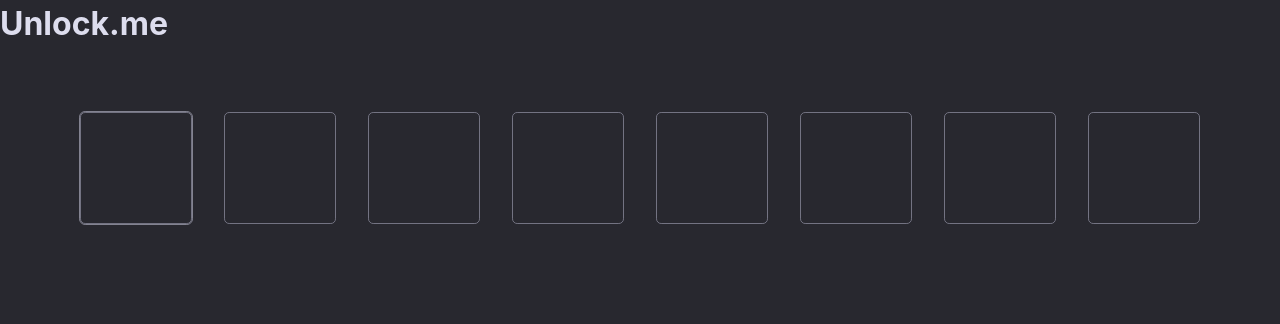
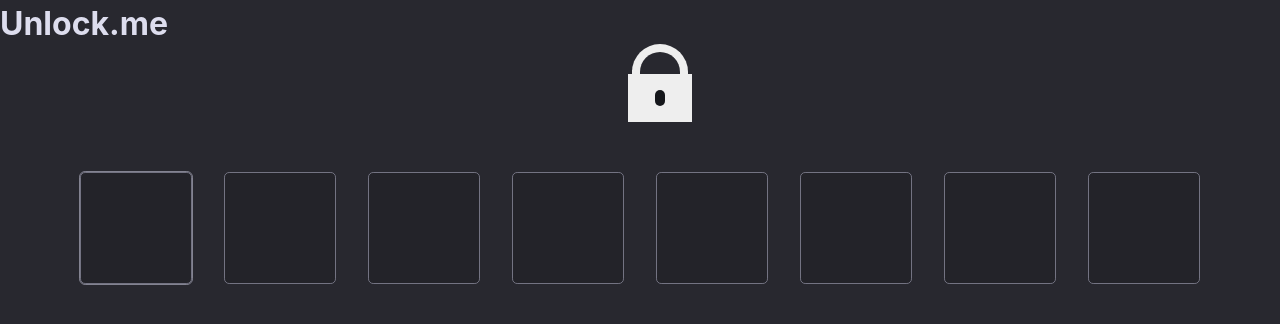
Before and after one commit to Jacob-Lindsey/unlock-it, a React (Create React App) app: page / in a window 1280 px wide. Shown: the top 324 px of the page. Built offline with nearby package versions, Linux system fonts and the light colour scheme.

Commit message:
Added animations for correct and incorrect choices. Wired up handlers for stately values.

```diff
--- a/src/components/Input/Input.js
+++ b/src/components/Input/Input.js
@@ -1,4 +1,5 @@
 import { useEffect, useState } from "react";
+import { generateTargetNumber } from "../../utils/generateTargetNumber";
 import { evaluateUserInput } from "../../utils/evaluateUserInput";
 import styles from "./Input.module.css";
 
@@ -7,7 +8,42 @@ const Input = (props) => {
     const [numbers, setNumbers] = useState([null,null,null,null,null,null,null,null]);
     const results = props.results;
     const setResults = props.setResults;
-    const target = props.target;
+    let target = props.target;
+    const lockAnim = props.lockAnim;
+    const setLockAnim = props.setLockAnim;
+    const lockRef = props.lockRef;
+
+    const wiggle = new KeyframeEffect(
+        lockRef.current,
+        [
+            { transform: 'rotate(0)' },
+            { transform: 'rotate(-5deg)', offset: 0.05 },
+            { transform: 'rotate(5deg)', offset: 0.1 },
+            { transform: 'rotate(-5deg)', offset: 0.15 },
+            { transform: 'rotate(5deg)', offset: 0.2 },
+            { transform: 'rotate(-5deg)', offset: 0.25 },
+            { transform: 'rotate(5deg)', offset: 0.3 },
+            { transform: 'rotate(-5deg)', offset: 0.35 },
+            { transform: 'rotate(5deg)', offset: 0.4 },
+            { transform: 'rotate(-5deg)', offset: 0.45 },
+            { transform: 'rotate(5deg)', offset: 0.5 },
+            { transform: 'rotate(-5deg)', offset: 0.55 },
+            { transform: 'rotate(5deg)', offset: 0.6 },
+            { transform: 'rotate(-5deg)', offset: 0.65 },
+            { transform: 'rotate(5deg)', offset: 0.7 },
+            { transform: 'rotate(-5deg)', offset: 0.75 },
+            { transform: 'rotate(5deg)', offset: 0.8 },
+            { transform: 'rotate(-5deg)', offset: 0.85 },
+            { transform: 'rotate(5deg)', offset: 0.9 },
+            { transform: 'rotate(-5deg)', offset: 0.95 },
+            { transform: 'rotate(0)' }
+        ],
+
+        { duration: 750, direction: "alternate", easing: "linear" }
+    );
+
+    const wiggleAnim = new Animation(wiggle, document.timeline);
+
 
     useEffect(() => {
         window.addEventListener('keydown', handleSubmit);
@@ -53,7 +89,15 @@ const Input = (props) => {
     const handleSubmit = (e) => {
         if (e.which === 13) {
             if (!numbers.includes(null)) {
-                const result = evaluateUserInput(numbers,target);
+                const guessResult = evaluateUserInput(numbers,target);
+                const [animStatus, result] = [guessResult[0], guessResult[1]];
+                if (animStatus === 1) {
+                    target = generateTargetNumber(8);
+                    setLockAnim('correct');
+                } else {
+                    wiggleAnim.play();
+                    setLockAnim('incorrect');
+                }
                 const newResults = [...results]
                 newResults.push(result);
                 document.querySelectorAll("[name^='input']").forEach(x => x.value = '');
--- a/src/components/Input/Input.module.css
+++ b/src/components/Input/Input.module.css
@@ -9,7 +9,7 @@
 }
 
 .input {
-    background-color: transparent;
+    background-color: hsla(270, 5%, 7%, 0.192);
     border: 1px solid hsl(240, 6%, 48%);
     border-radius: 0.32rem;
     color: hsl(240, 33%, 90%);
--- a/src/components/Input/Result/Result.js
+++ b/src/components/Input/Result/Result.js
@@ -1,4 +1,4 @@
-import { useRef,useState } from "react";
+import { useEffect, useRef, useState } from "react";
 import Input from "../Input";
 import { generateTargetNumber } from "../../../utils/generateTargetNumber";
 import styles from "./Result.module.css";
@@ -6,20 +6,41 @@ import styles from "./Result.module.css";
 const Result = () => {
 
     const [results, setResults] = useState([]);
+    const [lockAnim, setLockAnim] = useState('none');
+    const [target, setTarget] = useState();
 
-    let target = useRef(generateTargetNumber(8));
+    const lockRef = useRef(null);
+
+    useEffect(() => {
+        if (lockAnim === 'correct' || lockAnim === 'none') {
+            setTarget(generateTargetNumber(8));
+        }
+        if (lockAnim === 'correct') {
+            setTimeout(() => {
+                setLockAnim('none');
+            }, 5000);
+        }
+    },[lockAnim]);
 
     return (
         <span className={styles.wrapper}>
+            <div className={styles.lockContainer}>
+                <div className={lockAnim === 'correct' ? styles.open : styles.lock} ref={lockRef}>
+                    <div className={styles.keyhole}></div>
+                </div>
+            </div>
             <Input
                 results={results}
                 setResults={setResults}
-                target={target.current}
+                target={target}
+                lockAnim={lockAnim}
+                setLockAnim={setLockAnim}
+                lockRef={lockRef}
             />
             <div className={styles.resultsWrapper}>
                 {results ?
-                    results.map((result) => (
-                        <div className={styles.resultItem}>
+                    results.map((result, resultsIndex) => (
+                        <div className={styles.resultItem} key={resultsIndex}>
                             <div className={styles.resultNumbers}>
                                 {result.map((val,idx) =>
                                     <span
--- a/src/components/Input/Result/Result.module.css
+++ b/src/components/Input/Result/Result.module.css
@@ -1,15 +1,86 @@
 
 .wrapper {
+    align-items: center;
     display: flex;
     flex-direction: column;
     width: 100%;
+}
+
+.lockContainer {
+  border-radius: 100%;
+  height: 60px;
+  position: relative;
+  width: 60px;
+}
+
+.lock, .open {
+  background-color: #eee;
+  height: 48px;
+  left: 50%;
+  margin-left: -12px;
+  margin-top: -4px;
+  position: absolute;
+  top: 50%;
+  width: 64px;
+}
+
+.lock:before, .lock:after {
+  content: "";
+  left: 4px;
+  position: absolute;
+}
+
+.open:before, .open:after {
+  animation: open 3s ease-in-out 0s forwards;
+  content: "";
+  left: 4px;
+  position: absolute;
+}
+
+.lock:before, .open:before {
+  border-top: 8px solid #eee;
+  border-left: 8px solid #eee;
+  border-right: 8px solid #eee;
+  border-radius: 32px 32px 0 0;
+  height: 32px;
+  top: -30px;
+  transform-origin: 1px 0;
+  width: 56px;
+}
+
+.lock:after, .open:after {
+  background-color: #eee;
+  height: 40px;
+  top: -4px;
+  width: 8px;
+}
+
+.lock .keyhole,
+.open .keyhole {
+  position: absolute;
+  width: 10px;
+  height: 16px;
+  background-color: rgb(21, 23, 27);
+  border-radius: 5px;
+  top: 16px;
+  left: 27px;
+}
+
+@keyframes open {
+  0%, 10% {
+    transform: translate(0%, 0%);
+  }
+  20%, 100% {
+    transform: translate(0%, -12px);
+  }
 }
 
 .resultsWrapper {
     align-items: center;
     display: flex;
     flex-direction: column;
-    padding-top: 5rem;
+    padding: 5rem 2rem 0 2rem;
+    width: 100%;
 }
 
 .resultItem {
@@ -31,6 +102,7 @@
 }
 
 .resultLights {
+    align-items: center;
     display: flex;
     gap: 5%;
     justify-content: flex-end;
--- a/src/utils/evaluateUserInput.js
+++ b/src/utils/evaluateUserInput.js
@@ -2,6 +2,7 @@ export function evaluateUserInput(guess, target) {
 
     let result = [];
     let counts = {};
+    let status = 1;
 
     for (const num of target) {
         counts[num] = counts[num] ? counts[num] + 1 : 1;
@@ -12,14 +13,17 @@ export function evaluateUserInput(guess, target) {
             result.push([1,guess[i]]);
         } else if (!target.includes(guess[i])) {
             result.push([-1,guess[i]]);
-        } else if (target.includes(guess[i]) && guess[i] !== target[i]) {
+            status = 0;
+        } else {
+            status = 0;
             if (counts[guess[i]] >= 1) {
                 counts[guess[i]] = counts[guess[i]] - 1;
-                result.push([0,guess[i]]);
+
             }
+            result.push([0,guess[i]]);
         }
     };
 
-    return result;
+    return [status,result];
 
 };
```
